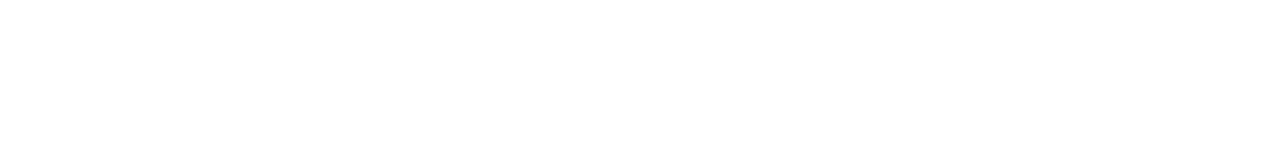
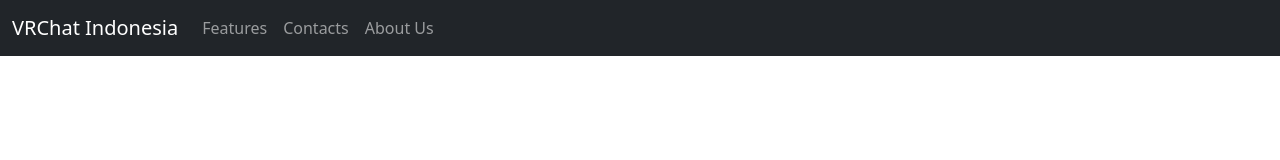
Before and after one commit to Nywaa/Web-Development-EX, a plain HTML site: page Bootstrap-Labs/index.html in a window 1280 px wide. Drawn offline with nearby package versions, Linux system fonts and the light colour scheme.

Commit message:
Added Bootstrap Navbar

```diff
--- a/Bootstrap-Labs/index.html
+++ b/Bootstrap-Labs/index.html
@@ -5,10 +5,40 @@
         <meta http-equiv="X-UA-Compatible" content="IE=edge">
         <meta name="viewport" content="width=device-width, initial-scale=1.0">
         <meta name="description" content="Nywaa's Bootstrap Experimental Labs">
+        <title>Nywaa's Laboratory - Bootstrap Section</title>
+
+        <!-- Bootstrap CSS -->
         <link href="https://cdn.jsdelivr.net/npm/bootstrap@5.2.3/dist/css/bootstrap.min.css" rel="stylesheet" integrity="sha384-rbsA2VBKQhggwzxH7pPCaAqO46MgnOM80zW1RWuH61DGLwZJEdK2Kadq2F9CUG65" crossorigin="anonymous">
-        <title>Nywaa's Laboratory - Bootstrap Section</title>
     </head>
     <body>
+        <!-- Navigation Bar -->
+        <nav class="navbar navbar-expand-lg navbar-dark bg-dark">
+            <div class="container-fluid">
+                <!-- Navbar Brand-->
+                <a href="" class="navbar-brand">VRChat Indonesia</a>
+
+                <!-- Navbar Responsive Collapse Toggler -->
+                <button class="navbar-toggler" type="button" data-bs-toggle="collapse" data-bs-target="#navbarToggler" aria-controls="navbarTogglerDemo01" aria-expanded="false" aria-label="Toggle navigation">
+                    <span class="navbar-toggler-icon"></span>
+                </button>
+
+                <!-- Navbar Collapse Item-->
+                <div class="collapse navbar-collapse" id="navbarToggler">
+                    <ul class="navbar-nav me-auto">
+                        <li class="nav-item">
+                            <a href="" class="nav-link">Features</a>
+                        </li>
+                        <li class="nav-item">
+                            <a href="" class="nav-link">Contacts</a>
+                        </li>
+                        <li class="nav-item">
+                            <a href="" class="nav-link">About Us</a>
+                        </li>
+                    </ul>
+                </div>
+            </div>
+        </nav>
+
         <!-- Content -->
 
 
```
